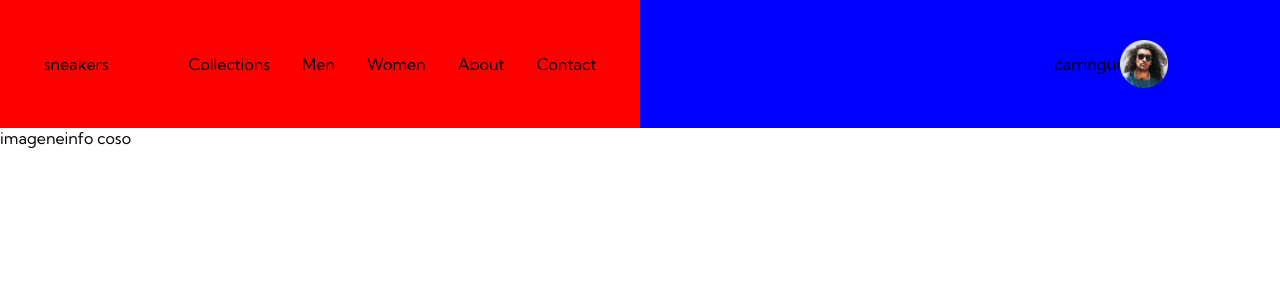
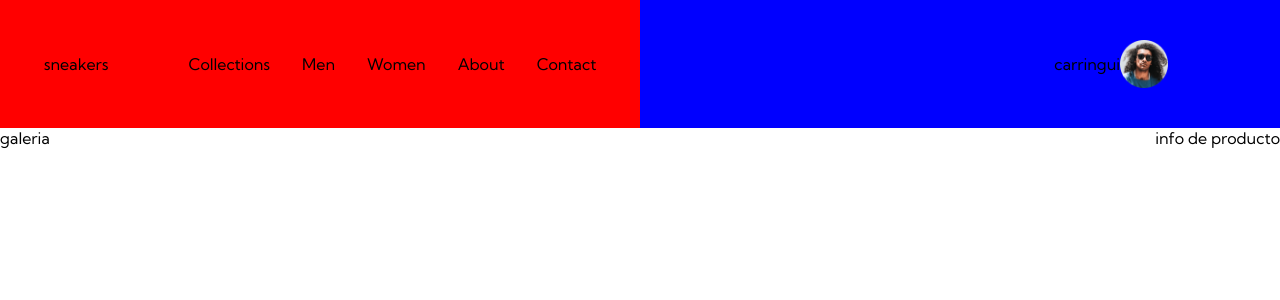
Before and after one commit to DarioCastel/E-commerce-product-page, a React (Vite) app: page / in a window 1280 px wide. Shown: the top 300 px of the page. Built offline with nearby package versions, Linux system fonts and the light colour scheme.

Commit message:
galeryAndProductInfo

```diff
--- a/src/components/BodyMain.jsx
+++ b/src/components/BodyMain.jsx
@@ -1,11 +1,13 @@
 import "../css/bodyMain.css";
+import Galery from "./Galery";
+import ProductInfo from "./ProductInfo";
 
 const BodyMain = () => {
   return (
     <>
     <div className="bodyContainer">
-      <div className="productImgContainer">imagene</div>
-      <div className="productInfoContainer">info coso</div>
+      <Galery/>
+      <ProductInfo/>
     </div>
     </>
   );
--- /dev/null
+++ b/src/components/Galery.jsx
@@ -0,0 +1,11 @@
+import "../css/galery.css"
+
+const Galery = () => {
+  return (
+    <>
+    <div className="galeryContainer">galeria</div>
+    </>
+  )
+}
+
+export default Galery
--- /dev/null
+++ b/src/components/ProductInfo.jsx
@@ -0,0 +1,13 @@
+import "../css/productInfo.css"
+
+const ProductInfo = () => {
+  return (
+    <>
+    <div className="productInfoContainer">
+        info de producto
+    </div>
+    </>
+  )
+}
+
+export default ProductInfo
--- a/src/css/bodyMain.css
+++ b/src/css/bodyMain.css
@@ -2,12 +2,5 @@
     display: flex;
     width: 100vw;
     height: 84vh;
+    justify-content: space-between;
 }
-
-.productImgContainer{
-
-}
-
-.productInfoContainer{
-
-}
```
Also changed, not shown: src/css/galery.css (added), src/css/productInfo.css (added).
